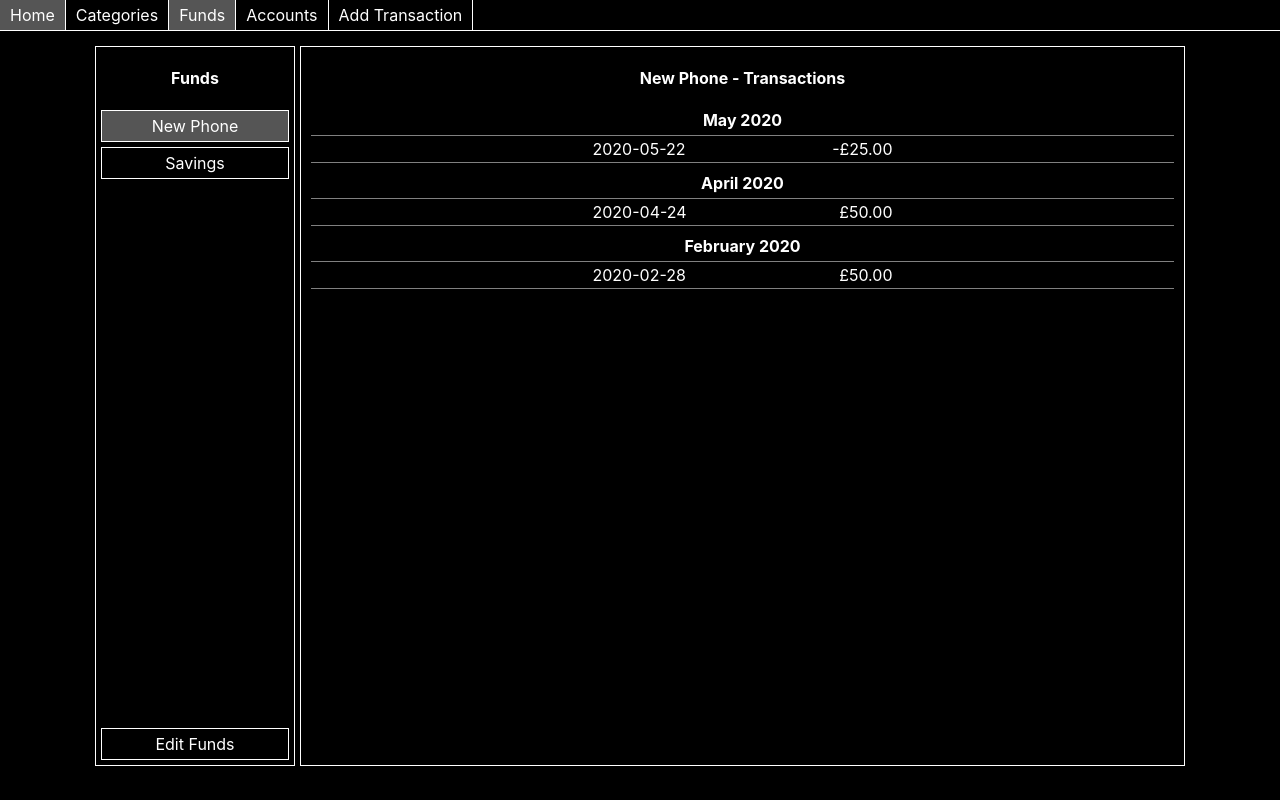
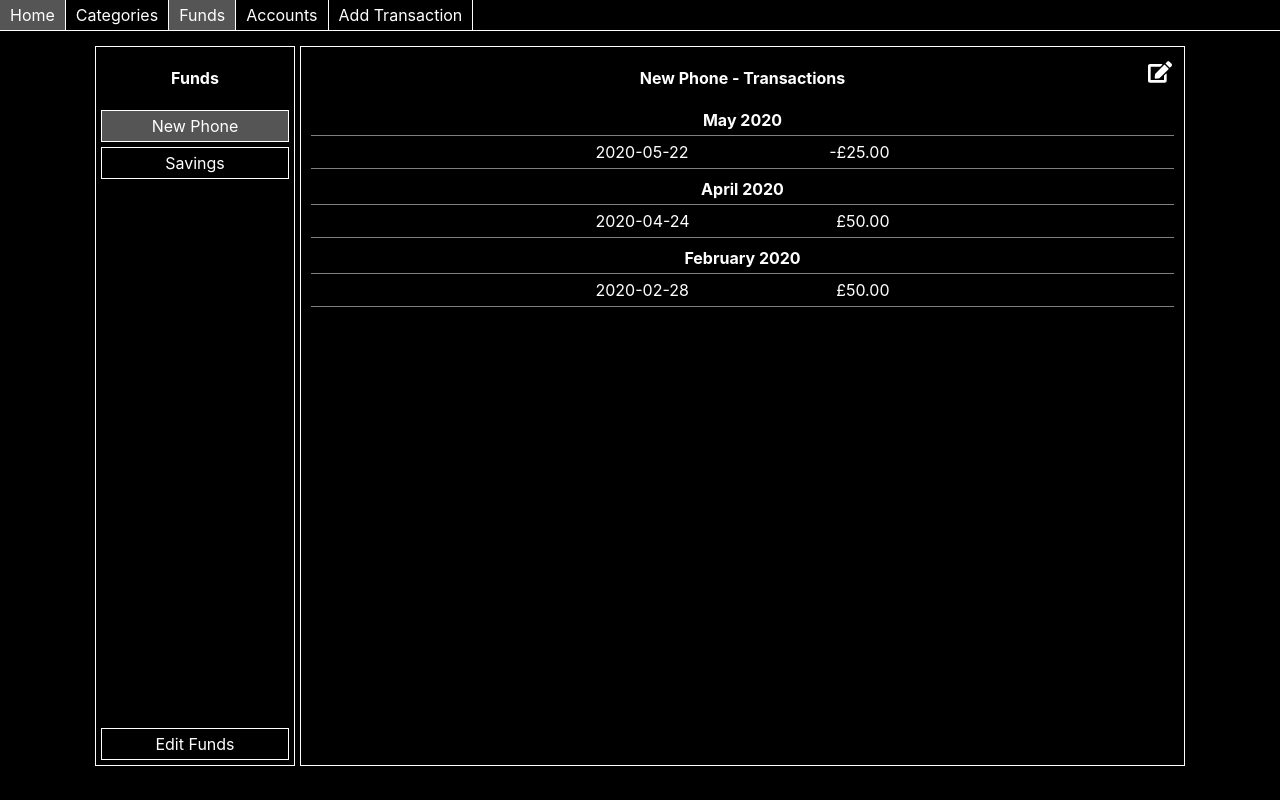
Before and after one commit to Vyper248/budget-app, a React (Create React App) app: page / in a window 1280 px wide. Built offline with nearby package versions, Linux system fonts and the light colour scheme.

Commit message:
Added IconButton as separate component. Added Transaction as separate component. Added delete button to Transaction. Added toggle for showing delete buttons. Added localstorage saving and restoring of state.

```diff
--- /dev/null
+++ b/src/components/IconButton.js
@@ -0,0 +1,25 @@
+import React from 'react';
+import styled from 'styled-components';
+
+const StyledComp = styled.div`
+    color: ${props => props.color};
+
+    :hover {
+        cursor: pointer;
+    }
+
+    & > svg {
+        position: relative;
+        top: ${props => props.topAdjust};
+    }
+`;
+
+const IconButton = ({Icon, onClick, color='white', topAdjust='3px'}) => {
+    return (
+        <StyledComp color={color} topAdjust={topAdjust}>
+            <Icon onClick={onClick}/>
+        </StyledComp>
+    );
+}
+
+export default IconButton;
--- /dev/null
+++ b/src/components/Transaction.js
@@ -0,0 +1,86 @@
+import React from 'react';
+import styled from 'styled-components';
+import { useDispatch } from 'react-redux';
+import { FaTrashAlt } from 'react-icons/fa';
+
+import { parseCurrency } from '../functions';
+
+import IconButton from '../components/IconButton';
+
+const StyledComp = styled.div`
+    & > table {
+        max-width: 300px;
+        margin: auto;
+    }
+
+    & td:nth-child(1) {
+        width: 200px;
+        text-align: left;
+    }
+
+    & td:nth-child(2) {
+        width: 200px;
+        text-align: right;
+    }
+
+    & td:nth-child(3) {
+        width: 50px;
+        text-align: right;
+    }
+`;
+
+const Transaction = ({obj, categories, accountId, showDelete=false}) => {
+    const dispatch = useDispatch();
+
+    const remove = () => {
+        if (obj.type === undefined) dispatch({type: 'REMOVE_FUND_ADDITION', payload: obj.id});
+        else dispatch({type: 'REMOVE_TRANSACTION', payload: obj.id});
+    }
+
+    return (
+        <StyledComp>
+            <table>
+                <tbody>
+                    <tr>
+                        <td>{obj.date}</td>
+                        <td>{getAmount(obj, categories, accountId)}</td>
+                        { showDelete ? <td><IconButton Icon={FaTrashAlt} onClick={remove} color='red' topAdjust='1px'/></td> : null }
+                    </tr>
+                </tbody>
+            </table>
+        </StyledComp>
+    );
+}
+
+//determine whether amount should be positive or negative
+const getAmount = (transaction, categories, accountId) => {
+    //fund addition, so positive
+    if (transaction.type === undefined) return parseCurrency(transaction.amount);
+
+    //transaction for a fund, so negative
+    if (transaction.fund !== undefined) return parseCurrency(-transaction.amount);
+
+    if (transaction.category !== undefined) {
+        let category = categories.find(obj => obj.id === transaction.category);
+        if (category !== undefined) {
+            //transaction for expense category, so negative
+            if (category.type === 'expense') return parseCurrency(-transaction.amount);
+
+            //transaction for income category, so positive
+            if (category.type ===  'income') return parseCurrency(transaction.amount);
+        } else {
+            //has a category, but can't find it, so return 0
+            return parseCurrency(0);
+        }
+    }
+
+    if (transaction.from !== undefined && accountId !== undefined) {
+        //transfer from this account, so negative
+        if (transaction.from === accountId) return parseCurrency(-transaction.amount);
+
+        //transfer to this account, so positive
+        if (transaction.to === accountId) return parseCurrency(transaction.amount);
+    }
+}
+
+export default Transaction;
--- a/src/components/Transactions.js
+++ b/src/components/Transactions.js
@@ -1,13 +1,17 @@
-import React from 'react';
+import React, { useState } from 'react';
 import styled from 'styled-components';
 import { useSelector } from 'react-redux';
 import { format, parseISO, parse, compareAsc } from 'date-fns';
-import { parseCurrency } from '../functions';
+import { FaEdit } from 'react-icons/fa';
+
+import Transaction from './Transaction';
+import IconButton from './IconButton';
 
 const StyledComp = styled.div`
     border: 1px solid white;
     margin: 5px 5px 5px 0px;
     overflow: scroll;
+    position: relative;
 `;
 
 const StyledGroup = styled.div`
@@ -24,17 +28,16 @@ const StyledGroup = styled.div`
     }
 `;
 
-const StyledTransaction = styled.div`
-    & > div {
-        display: flex;
-        max-width: 300px;
-        margin: auto;
-        justify-content: space-between;
-    }
+const EditButton = styled.div`
+    position: absolute;
+    right: 12px;
+    top: 10px;
+    font-size: 1.5em;
 `;
 
 const Transactions = ({transactions=[], heading='', accountId}) => {
     const categories = useSelector(state => state.categories);
+    const [showDelete, setShowDelete] = useState(false);
 
     //organise by month/year
     let organisedObj = {};
@@ -57,26 +60,20 @@ const Transactions = ({transactions=[], heading='', accountId}) => {
         return compareAsc(second, first);
     });
 
+    const toggleDelete = () => {
+        setShowDelete(!showDelete);
+    }
+
     return (
         <StyledComp>
             <h4>{heading} - Transactions</h4>
+            <EditButton><IconButton Icon={FaEdit} color='white' onClick={toggleDelete}/></EditButton>
             {
                 organisedArr.map(group => {
                     return (
                         <StyledGroup>
                             <strong>{group.month}</strong>
-                            {
-                                group.transactions.map(obj => {
-                                    return (
-                                        <StyledTransaction>
-                                            <div>
-                                                <span>{obj.date}</span>
-                                                <span>{getAmount(obj, categories, accountId)}</span>
-                                            </div>
-                                        </StyledTransaction>
-                                    );
-                                })
-                            }
+                            { group.transactions.map(obj => <Transaction obj={obj} categories={categories} accountId={accountId} showDelete={showDelete}/>) }
                         </StyledGroup>
                     )
 
@@ -86,35 +83,4 @@ const Transactions = ({transactions=[], heading='', accountId}) => {
     );
 }
 
-//determine whether amount should be positive or negative
-const getAmount = (transaction, categories, accountId) => {
-    //fund addition, so positive
-    if (transaction.type === undefined) return parseCurrency(transaction.amount);
-
-    //transaction for a fund, so negative
-    if (transaction.fund !== undefined) return parseCurrency(-transaction.amount);
-
-    if (transaction.category !== undefined) {
-        let category = categories.find(obj => obj.id === transaction.category);
-        if (category !== undefined) {
-            //transaction for expense category, so negative
-            if (category.type === 'expense') return parseCurrency(-transaction.amount);
-
-            //transaction for income category, so positive
-            if (category.type ===  'income') return parseCurrency(transaction.amount);
-        } else {
-            //has a category, but can't find it, so return 0
-            return parseCurrency(0);
-        }
-    }
-
-    if (transaction.from !== undefined && accountId !== undefined) {
-        //transfer from this account, so negative
-        if (transaction.from === accountId) return parseCurrency(-transaction.amount);
-
-        //transfer to this account, so positive
-        if (transaction.to === accountId) return parseCurrency(transaction.amount);
-    }
-}
-
 export default Transactions;
--- a/src/containers/EditList.js
+++ b/src/containers/EditList.js
@@ -6,6 +6,7 @@ import { FaTrashAlt } from 'react-icons/fa';
 import Table from '../components/Table';
 import Input from '../components/Input';
 import Button from '../components/Button';
+import IconButton from '../components/IconButton';
 
 import { modals } from '../modals';
 import { capitalize } from '../functions';
@@ -14,19 +15,6 @@ const StyledComp = styled.div`
     border: 1px solid white;
     margin: 5px 5px 5px 0px;
     overflow: scroll;
-`;
-
-const StyledDeleteIcon = styled.div`
-    color: red;
-
-    :hover {
-        cursor: pointer;
-    }
-
-    & > svg {
-        position: relative;
-        top: 3px;
-    }
 `;
 
 const EditInput = ({label, defaultValue, value, onChange}) => {
@@ -90,7 +78,7 @@ const EditList = ({array=[]}) => {
                                     );
                                 })
                             }
-                                <td><StyledDeleteIcon><FaTrashAlt onClick={onDelete(obj.id)} style={{color: 'red'}}/></StyledDeleteIcon></td>
+                                <td><IconButton Icon={FaTrashAlt} onClick={onDelete(obj.id)} color='red'/></td>
                             </tr>
                         );
                     })
--- a/src/redux/store.js
+++ b/src/redux/store.js
@@ -1,6 +1,27 @@
-import { createStore } from 'redux';
+import { createStore, applyMiddleware } from 'redux';
 import { reducer } from './reducer';
 
-const store = createStore(reducer);
+const localStorageMiddleware = ({getState}) => {
+    return (next) => (action) => {
+        const result = next(action);
+
+        const ignore = ['SET_CURRENT_PAGE', 'SET_ADD_TRANSACTION', 'SET_EDIT_MODE'];
+        if (ignore.includes(action.type)) return result;
+
+        localStorage.setItem('budgetState', JSON.stringify(getState()));
+        return result;
+    }
+};
+
+const getFromLocalStorage = () => {
+    let state = localStorage.getItem('budgetState');
+    if (state !== null) return JSON.parse(state);
+}
+
+const store = createStore(reducer, getFromLocalStorage(), applyMiddleware(localStorageMiddleware));
+
+// store.subscribe(() => {
+//     console.log('Save Store');
+// });
 
 export default store;
```
